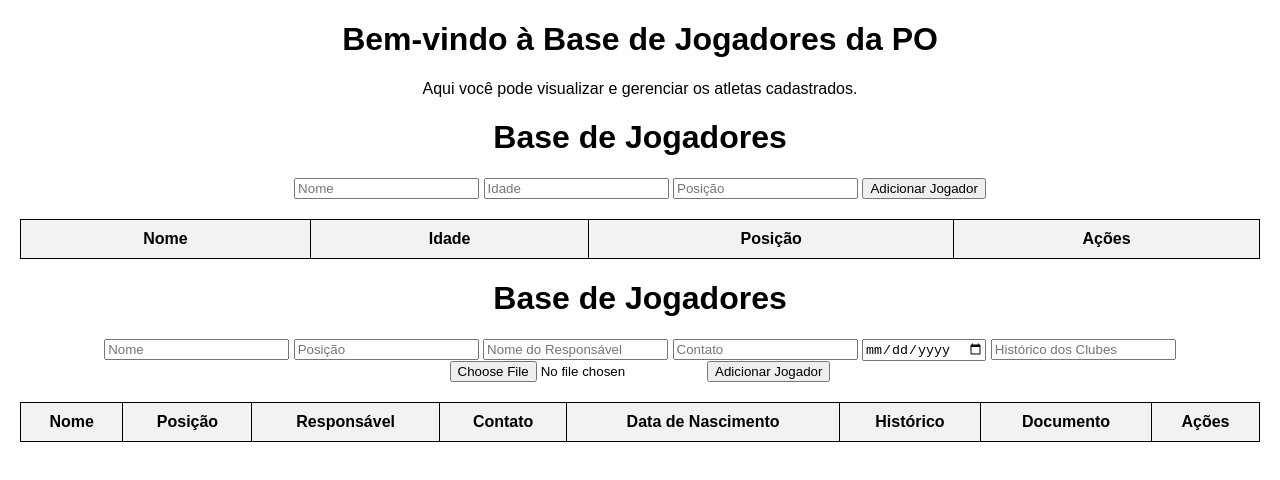
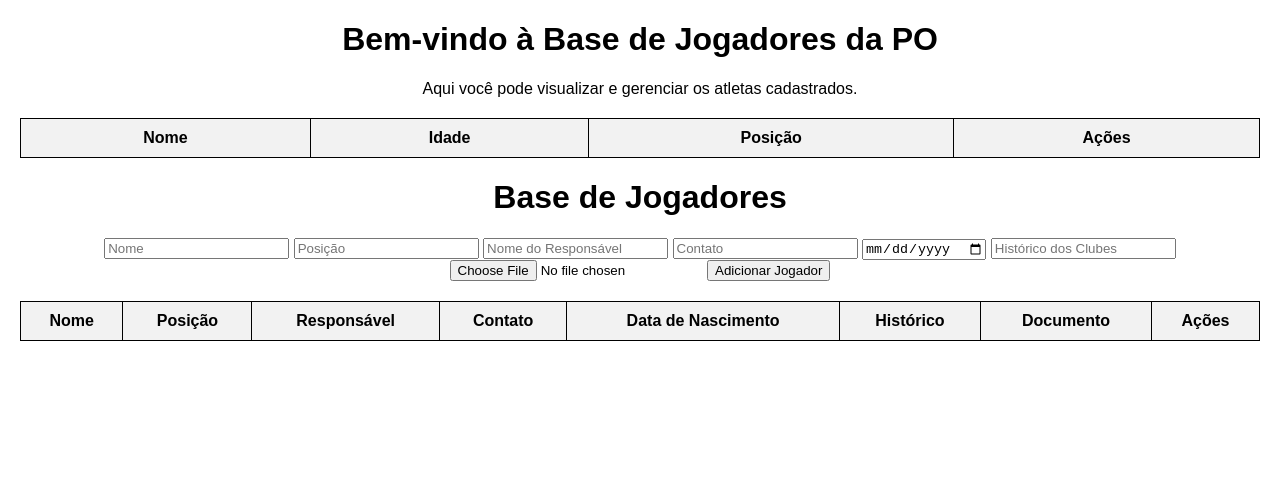
Before and after one commit to Bryandelamore/Atletas-PO, a plain HTML site: page index.html in a window 1280 px wide. Drawn offline with Linux system fonts and the light colour scheme.

Commit message:
Update index.html

```diff
--- a/index.html
+++ b/index.html
@@ -26,12 +26,7 @@
     </style>
 </head>
 <body>
-    <h1>Base de Jogadores</h1>
-    <form id="playerForm">
-        <input type="text" id="name" placeholder="Nome" required>
-        <input type="number" id="age" placeholder="Idade" required>
-        <input type="text" id="position" placeholder="Posição" required>
-        <button type="submit">Adicionar Jogador</button>
+
     </form>
     <table>
         <thead>
```
